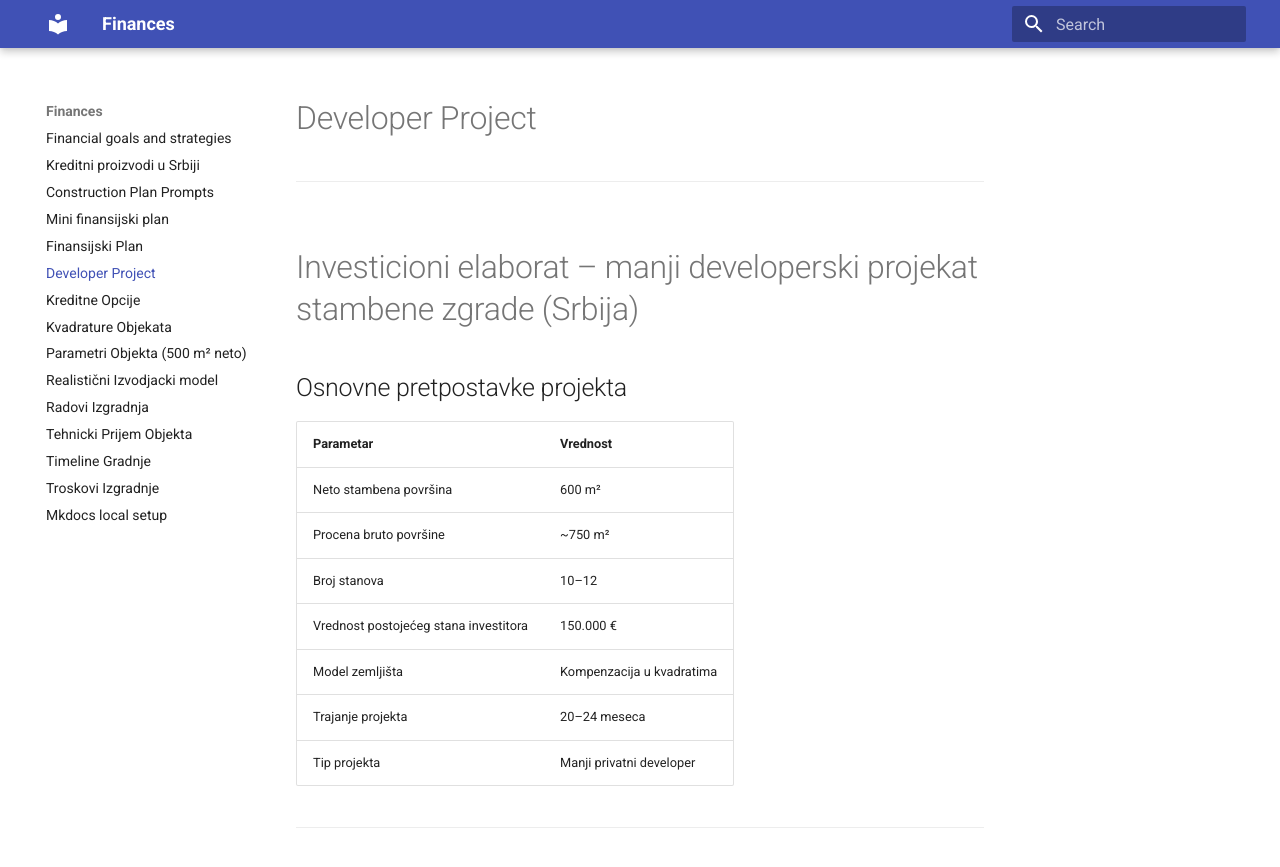
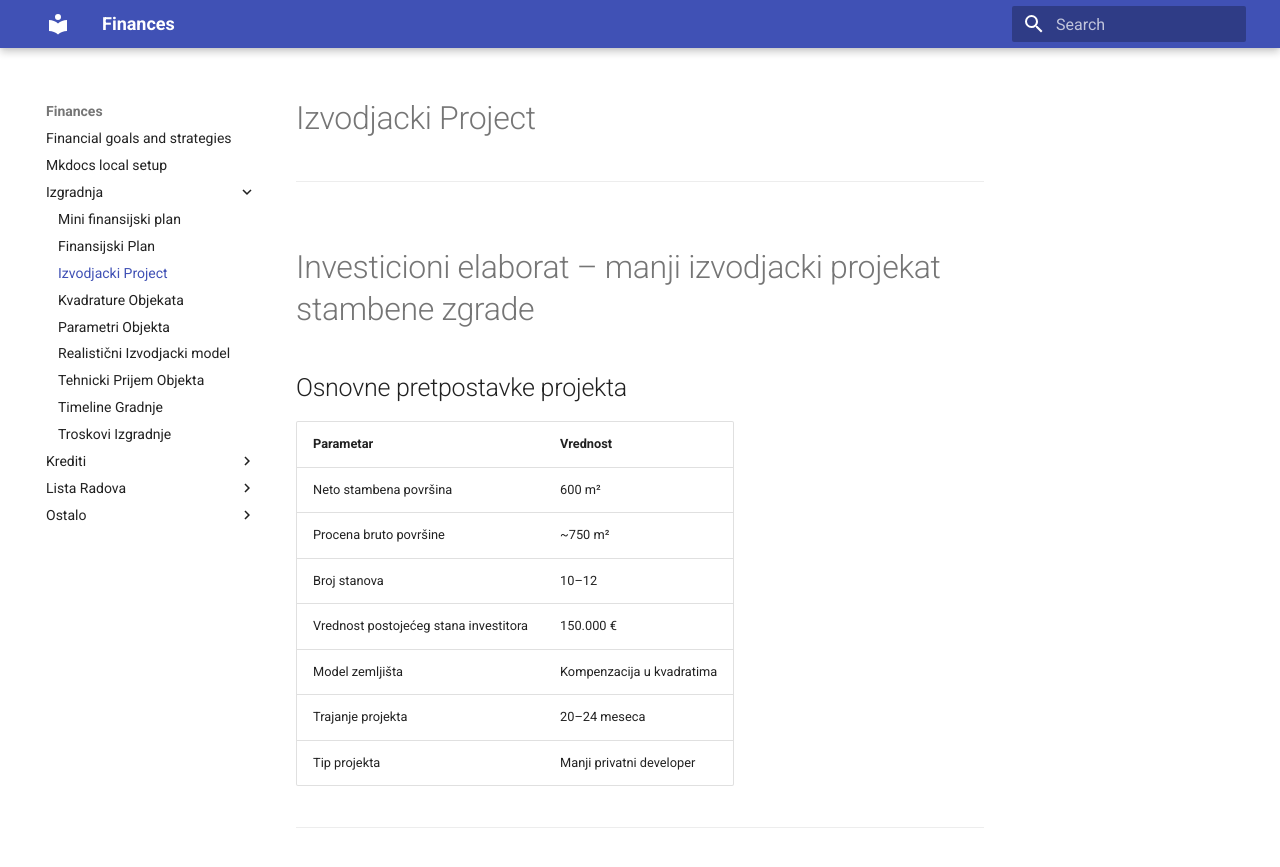
Before and after one commit to samardzic/construction_plan, an MkDocs documentation site: the page built from docs/Izgradnja/Izvodjacki_Projekat.md, in a window 1280 px wide and 900 px high. Shown: the top 867 px of the window. Built offline with MkDocs 1.6.1 and Material for MkDocs 9.7.7, drawn with Linux system fonts in a browser that asks for light colours.

Commit message:
restructure

```diff
--- a/docs/Izvodjacki_Projekat.md
+++ b/docs/Izgradnja/Izvodjacki_Projekat.md
@@ -1,4 +1,4 @@
-# Developer Project
+# Izvodjacki Project
 
 ---
 
@@ -7,7 +7,7 @@
 
 
 
-# Investicioni elaborat – manji developerski projekat stambene zgrade (Srbija)
+# Investicioni elaborat – manji izvodjacki projekat stambene zgrade
 
 ## Osnovne pretpostavke projekta
 
@@ -30,9 +30,8 @@
 
 # 1. Opis projekta
 
-Planirani projekat podrazumeva izgradnju manje stambene zgrade sa približno 600 m² neto prodajne površine.
-
-Tipičan odnos bruto / neto površine kod ovakvih zgrada iznosi:
+- Planirani projekat podrazumeva izgradnju manje stambene zgrade sa približno 600 m² neto prodajne površine.
+- Tipičan odnos bruto / neto površine kod ovakvih zgrada iznosi:
 
 | Parametar              | Procenat |
 |:-----------------------|:---------|
--- a/docs/Parametri_Objekta.md
+++ b/docs/Izgradnja/Parametri_Objekta.md
@@ -1,4 +1,4 @@
-# Parametri Objekta (500 m² neto)
+# Parametri Objekta
 
 ## Osnovni parametri objekta
 
--- a/docs/Realistični_Izvodjacki_model.md
+++ b/docs/Izgradnja/Realistični_Izvodjacki_model.md
@@ -7,7 +7,7 @@
 
 
 
-# Realistični developerski model – zgrada ~600 m² (Srbija)
+# Realistični Izvodjacki model – zgrada ~600 m²
 
 Ovaj dokument predstavlja detaljniji i realističniji model planiranja male stambene zgrade u Srbiji.
 
```
Also changed, not shown: docs/Izgradnja/Finansijski_Plan_01.md (renamed from docs/Finansijski_Plan_01.md), docs/Izgradnja/Finansijski_Plan_02.md (renamed from docs/Finansijski_Plan_02.md), docs/Izgradnja/Kvadrature_Objekata.md (renamed from docs/Kvadrature_Objekata.md), docs/Izgradnja/Tehnicki_Prijem_Objekta.md (renamed from docs/Tehnicki_Prijem_Objekta.md), docs/Izgradnja/Timeline_Gradnje.md (renamed from docs/Timeline_Gradnje.md), docs/Izgradnja/Troskovi_Radova.md (renamed from docs/Troskovi_Radova.md), docs/Krediti/Construction_Credits.md (renamed from docs/Construction_Credits.md), docs/Krediti/Kreditne_Opcije_Generalno.md (renamed from docs/Kreditne_Opcije_Generalno.md), docs/Lista Radova/Spisak_Radova.md (renamed from docs/Spisak_Radova.md), docs/Ostalo/Construction_Prompts.md (renamed from docs/Construction_Prompts.md).
